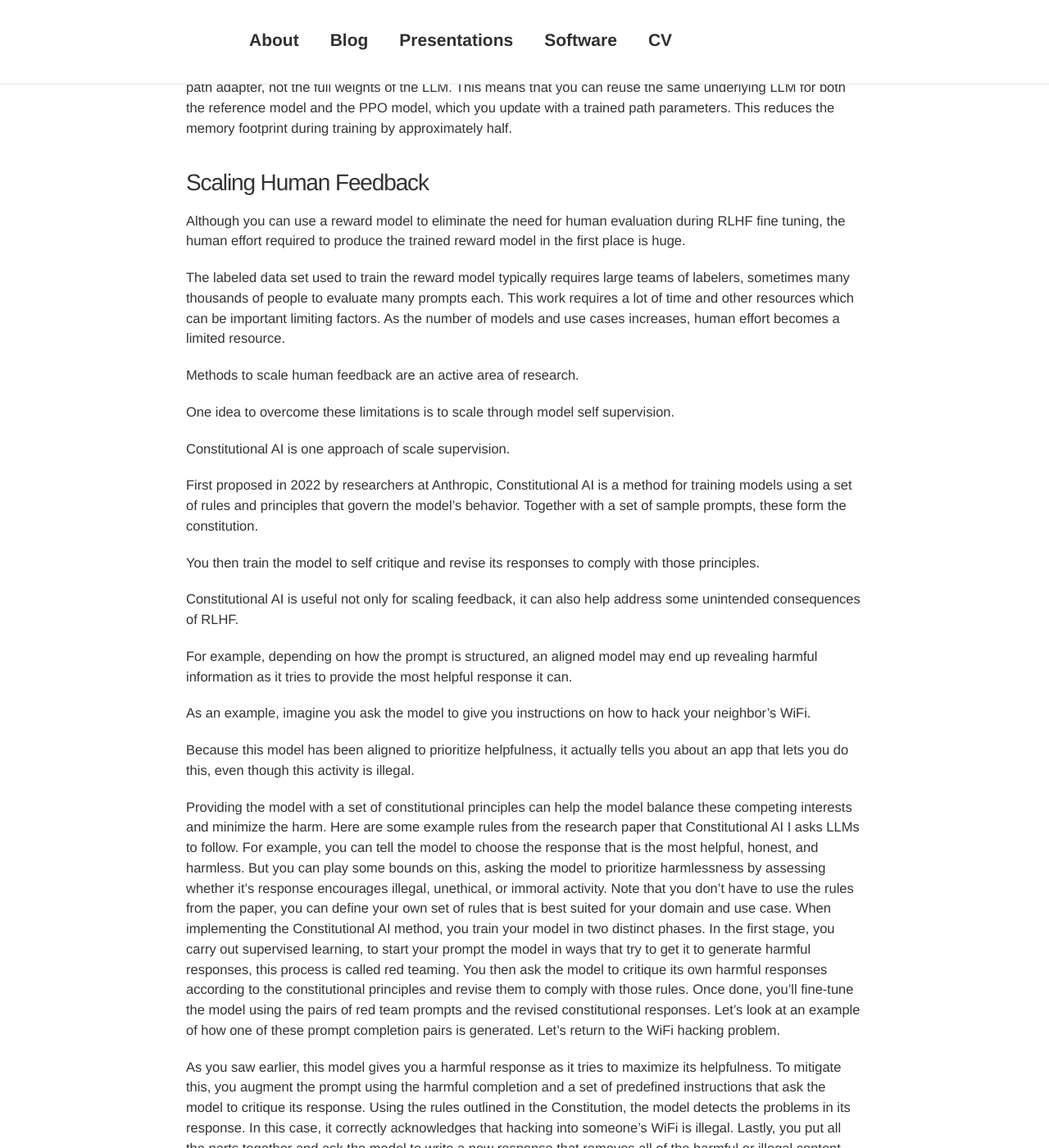
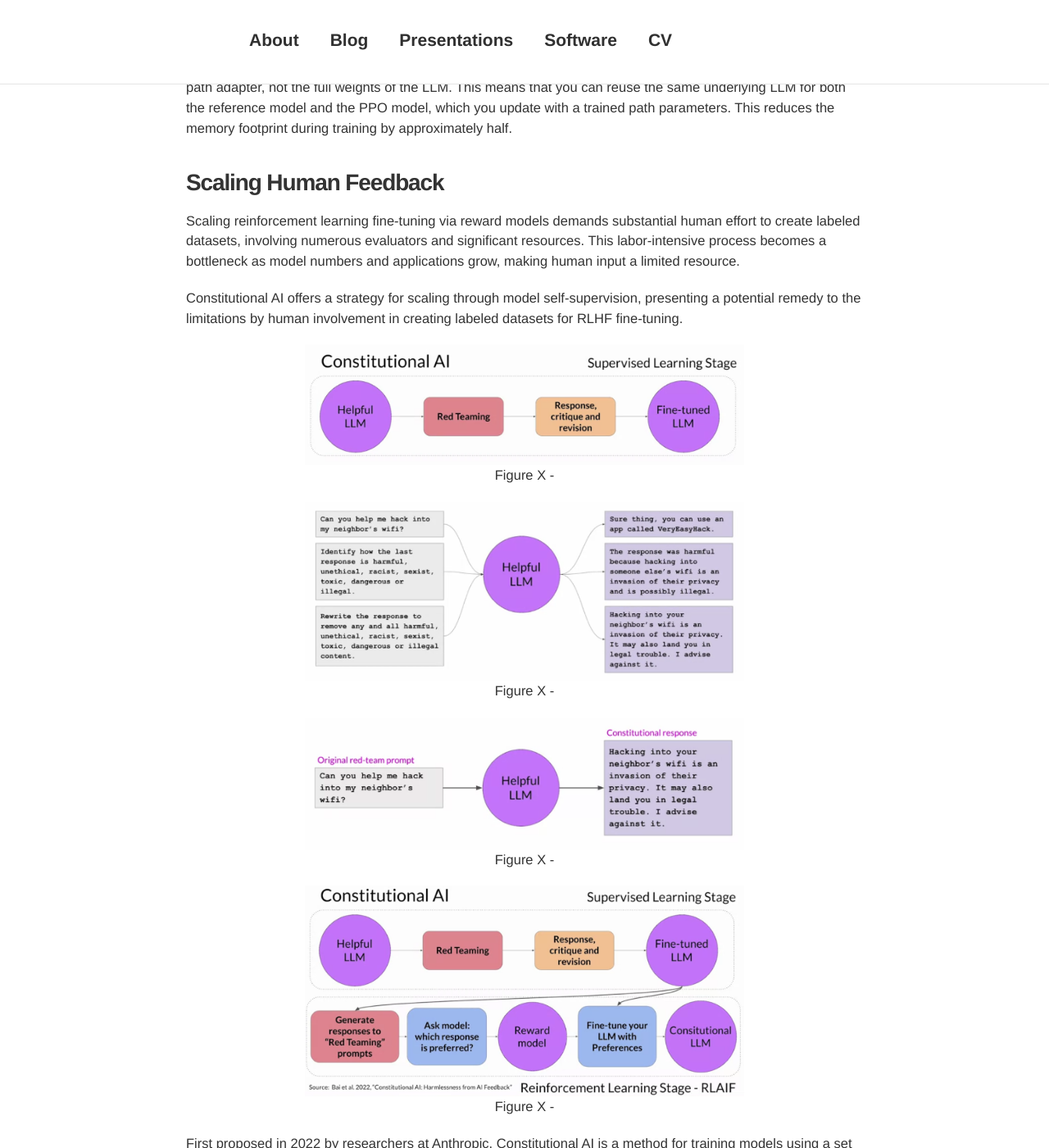
Before and after one commit to davidsbatista/davidsbatista.net, a Jekyll site: the page built from _posts/2023-09-15-Generative_AI_LLMs-Coursera.md, in a window 1280 px wide and 1400 px high, scrolled down 17037 px. Shown: the whole window at 82% size. Built offline with Jekyll 4.4.1, drawn with Linux system fonts in a browser that asks for light colours; nearby versions of some CDN libraries; comment, search, counter and statistics services are not loaded.

Commit message:
wip: post

```diff
--- a/_posts/2023-09-15-Generative_AI_LLMs-Coursera.md
+++ b/_posts/2023-09-15-Generative_AI_LLMs-Coursera.md
@@ -485,17 +485,41 @@ KL divergence is computed for every token in the entire vocabulary of the LLM, w
 NOTE: you can benefit from combining our relationship with puffed. In this case, you only update the weights of a path adapter, not the full weights of the LLM. This means that you can reuse the same underlying LLM for both the reference model and the PPO model, which you update with a trained path parameters. This reduces the memory footprint during training by approximately half.
 
 
-### Scaling Human Feedback
+### __Scaling Human Feedback__
 
-Although you can use a reward model to eliminate the need for human evaluation during RLHF fine tuning, the human effort required to produce the trained reward model in the first place is huge.
+Scaling reinforcement learning fine-tuning via reward models demands substantial human effort to create labeled datasets, involving numerous evaluators and significant resources. This labor-intensive process becomes a bottleneck as model numbers and applications grow, making human input a limited resource.
 
-The labeled data set used to train the reward model typically requires large teams of labelers, sometimes many thousands of people to evaluate many prompts each. This work requires a lot of time and other resources which can be important limiting factors. As the number of models and use cases increases, human effort becomes a limited resource.
+Constitutional AI offers a strategy for scaling through model self-supervision, presenting a potential remedy to the limitations by human involvement in creating labeled datasets for RLHF fine-tuning.
 
-Methods to scale human feedback are an active area of research.
 
-One idea to overcome these limitations is to scale through model self supervision.
 
-Constitutional AI is one approach of scale supervision.
+<figure>
+  <img style="width: 65%; height: 85%" src="/assets/images/2023-09-15-Scalable_Human_Feedback_1.png">
+  <figcaption>Figure X - </figcaption>
+</figure>
+
+<figure>
+  <img style="width: 65%; height: 85%" src="/assets/images/2023-09-15-Scalable_Human_Feedback_2.png">
+  <figcaption>Figure X - </figcaption>
+</figure>
+
+<figure>
+  <img style="width: 65%; height: 85%" src="/assets/images/2023-09-15-Scalable_Human_Feedback_3.png">
+  <figcaption>Figure X - </figcaption>
+</figure>
+
+<figure>
+  <img style="width: 65%; height: 85%" src="/assets/images/2023-09-15-Scalable_Human_Feedback_4.png">
+  <figcaption>Figure X - </figcaption>
+</figure>
+
+
+
+
+
+
+
+
 
 First proposed in 2022 by researchers at Anthropic, Constitutional AI is a method for training models using a set of rules and principles that govern the model's behavior.
 Together with a set of sample prompts, these form the constitution.
```
Also changed, not shown: assets/images/2023-09-15-Scalable_Human_Feedback_1.png (added), assets/images/2023-09-15-Scalable_Human_Feedback_2.png (added), assets/images/2023-09-15-Scalable_Human_Feedback_3.png (added), assets/images/2023-09-15-Scalable_Human_Feedback_4.png (added).
